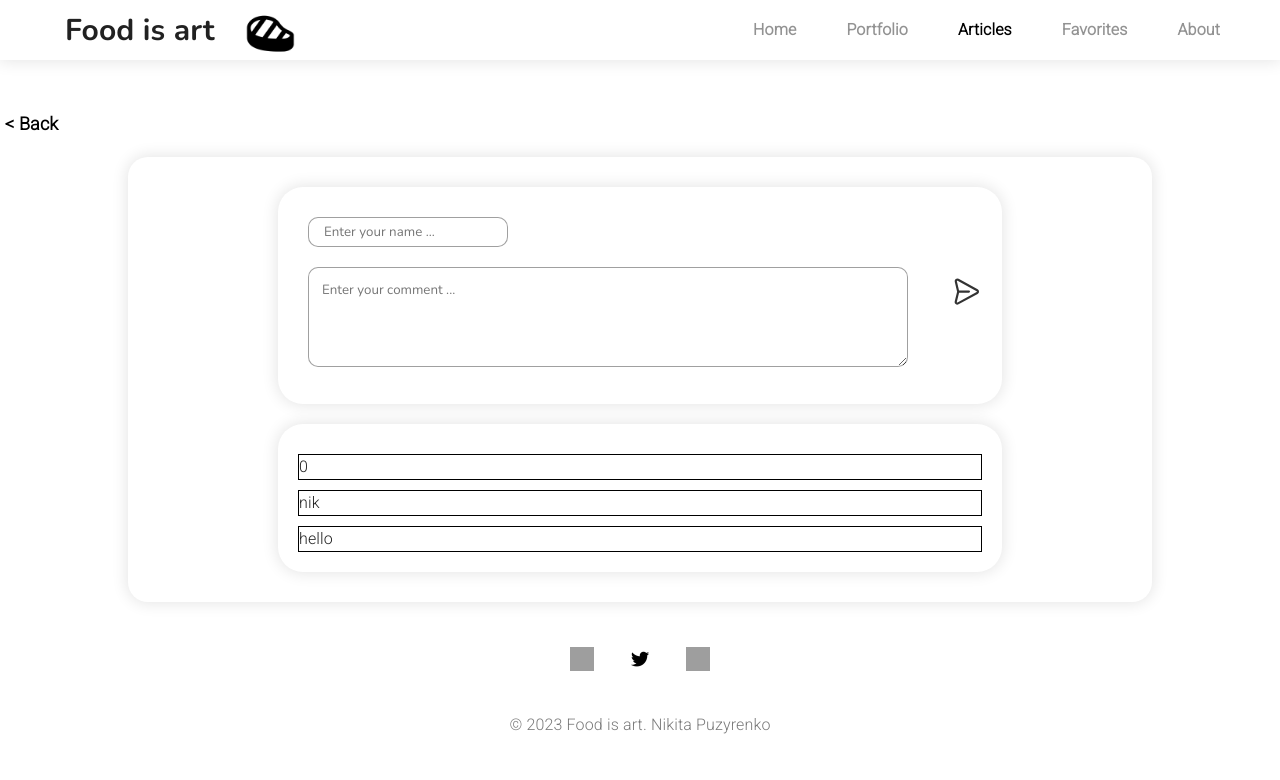
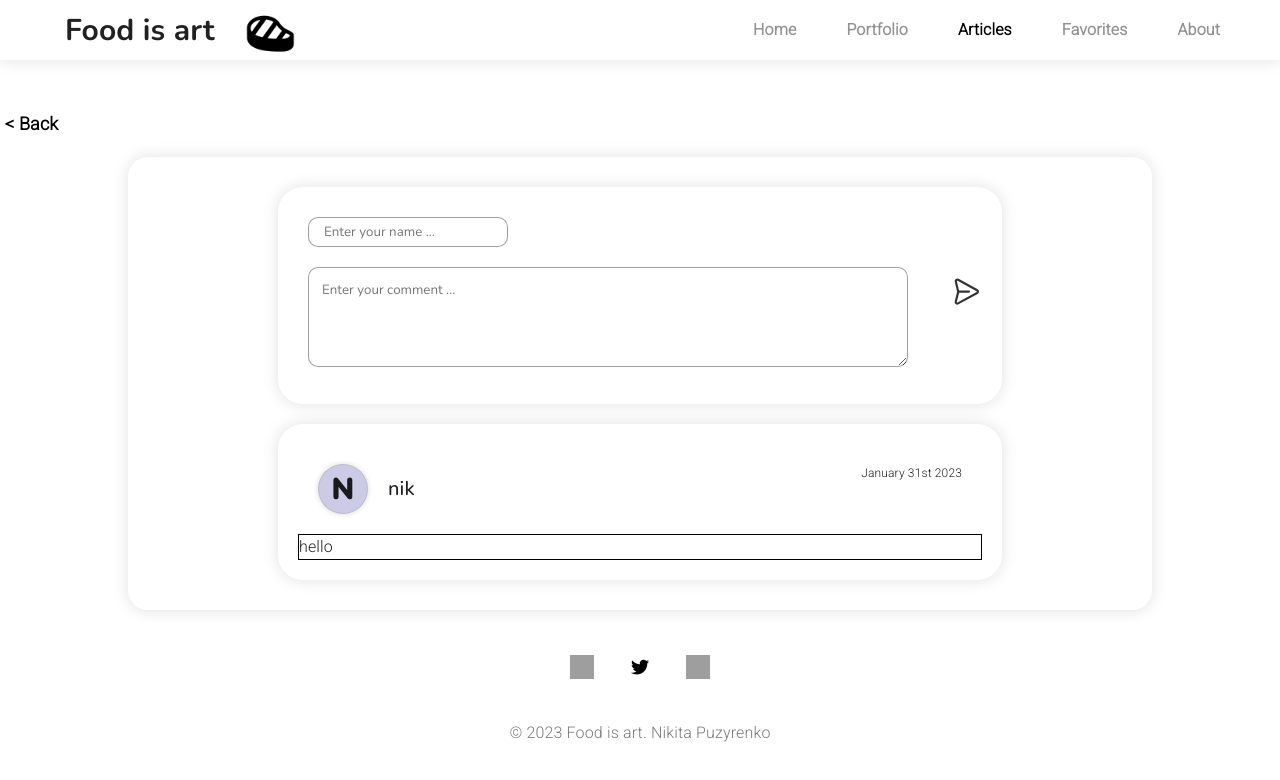
Before and after one commit to NikitOS-1/food-blog, a React (Create React App) app: page /articles/0 in a window 1280 px wide. Shown: the top 780 px of the page. Built offline with nearby package versions, Linux system fonts and the light colour scheme; grey boxes are pictures that could not be loaded.

Commit message:
comleated style for new name view

```diff
--- a/src/componets/ArticalItem/Coment/Coment.module.scss
+++ b/src/componets/ArticalItem/Coment/Coment.module.scss
@@ -100,7 +100,56 @@
         .newName {
             margin: 10px 0px;
             width: 100%;
-            border: 1px solid black;
+            display: flex;
+            justify-content: space-between;
+
+            .userWraper {
+                margin-left: 10px;
+                display: flex;
+                align-items: center;
+                // flex-direction: column;
+
+                .userAva {
+                    margin: 10px;
+                    width: 50px;
+                    height: 50px;
+                    border: 1px solid rgba(0, 0, 0, 0.088);
+                    border-radius: 50%;
+                    display: flex;
+                    align-items: center;
+                    justify-content: center;
+                    -webkit-box-shadow: 0px 0px 5px 1px rgba(0, 0, 0, 0.11);
+                    -moz-box-shadow: 0px 0px 5px 1px rgba(0, 0, 0, 0.11);
+                    box-shadow: 0px 0px 5px 1px rgba(0, 0, 0, 0.11);
+
+                    background-color: rgba(85, 85, 169, 0.301);
+
+                    span {
+                        font-family: "Nunito", sans-serif;
+                        text-transform: uppercase;
+                        font-size: 30px;
+                        font-weight: 900;
+
+                    }
+                }
+
+                .userName {
+                    margin-left: 10px;
+
+                    h4 {
+                        font-family: "Nunito", sans-serif;
+                        font-size: 20px;
+                        font-weight: 500;
+                    }
+                }
+            }
+
+            .dateComment {
+                margin-top: 10px;
+                margin-right: 20px;
+                font-family: "Roboto", sans-serif;
+                font-size: 12px;
+            }
         }
 
         .newText {
--- a/src/componets/ArticalItem/Coment/Coment.tsx
+++ b/src/componets/ArticalItem/Coment/Coment.tsx
@@ -1,3 +1,4 @@
+import moment from "moment";
 import React, { useState } from "react";
 import style from "./Coment.module.scss";
 
@@ -43,8 +44,6 @@ const Coment = (props: Props) => {
       });
     }
   };
-  let date = new Date().toLocaleString();
-  console.log(date);
   return (
     <div className={style.wrap}>
       <form className={style.form} onSubmit={handleSubmit}>
@@ -80,8 +79,20 @@ const Coment = (props: Props) => {
       <div className={style.view}>
         {coment.map(({ name, text }: Coment, i) => (
           <div key={i}>
-            <div className={style.newName}>{0}</div>
-            <div className={style.newName}>{name}</div>
+            <div className={style.newName}>
+              <div className={style.userWraper}>
+                <div className={style.userAva}>
+                  <span>{name[0]}</span>
+                </div>
+                <div className={style.userName}>
+                  <h4>{name}</h4>
+                </div>
+              </div>
+              <div className={style.dateComment}>
+                <span>{moment().format("MMMM Do YYYY")}</span>
+              </div>
+            </div>
+
             <div className={style.newText}>{text}</div>
           </div>
         ))}
```
